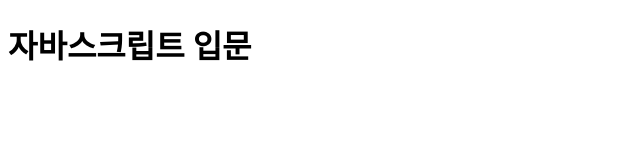
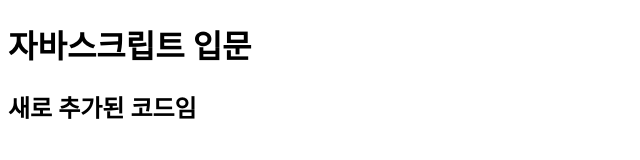
Before and after one commit to MinSeok-Lim0/jsProject, a plain HTML site: page index.html in a window 1280 px wide. Shown: the whole page, without its empty margins (0-640 px from the left). Drawn offline with Linux system fonts and the light colour scheme.

Commit message:
add new code

```diff
--- a/index.html
+++ b/index.html
@@ -7,5 +7,6 @@
 </head>
 <body>
     <h1>자바스크립트 입문</h1>
+    <h2>새로 추가된 코드임</h2>
 </body>
 </html>
```
